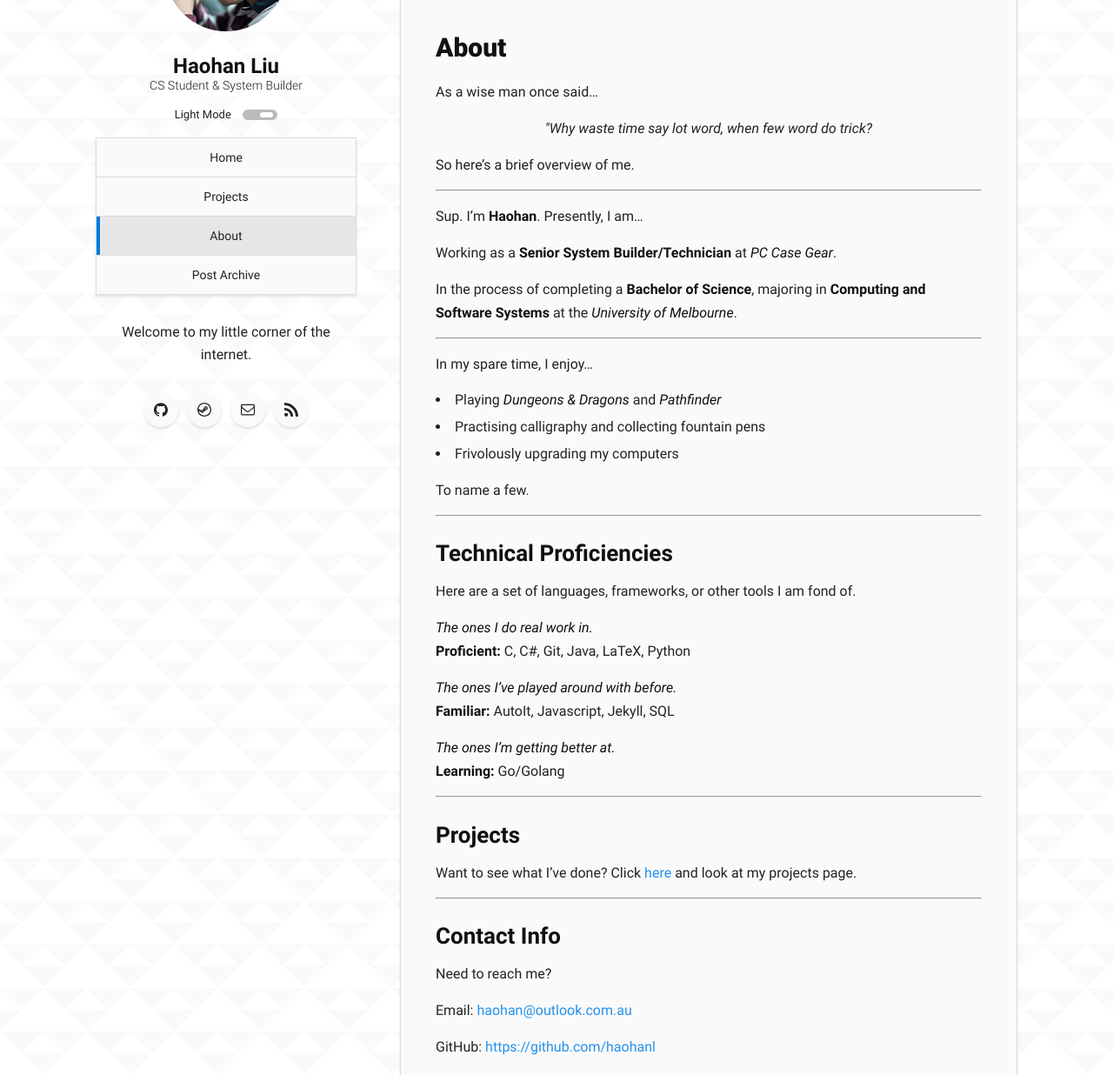
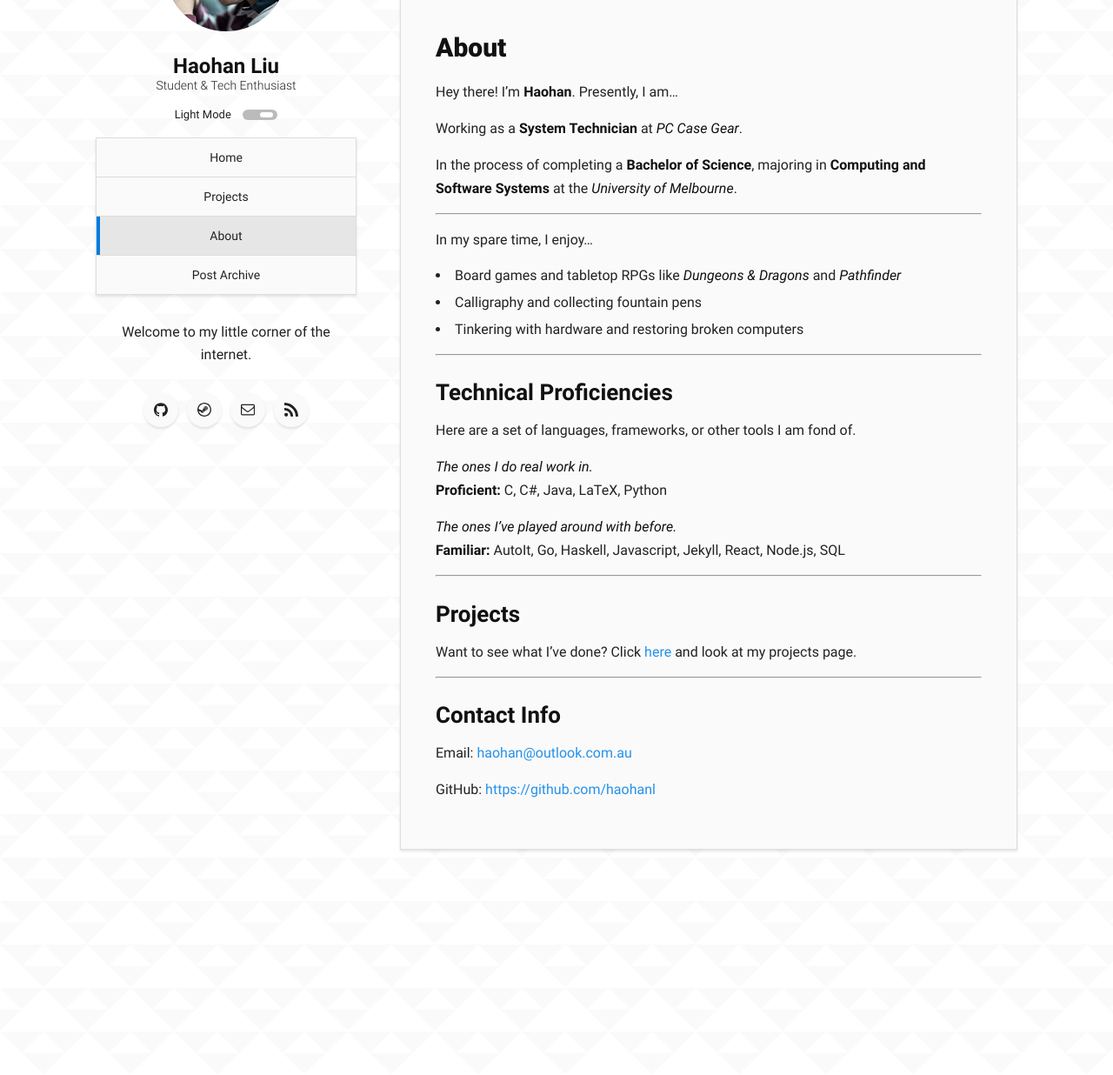
Before and after one commit to haohanl/haohanl.github.io, a Jekyll site: the page built from _pages/about/index.md, in a window 1280 px wide and 1400 px high, cut to the strip 164-1400 px from the top of the window. Shown: the whole strip at 87% size. Built offline with Jekyll 4.4.1, drawn with Linux system fonts in a browser that asks for light colours; Markdown is read by kramdown in place of the engine named in the settings.

```diff
--- a/_config.yml
+++ b/_config.yml
@@ -1,6 +1,6 @@
 # General Settings
 name: Haohan Liu
-job_title: CS Student & System Builder
+job_title: Student & Tech Enthusiast
 email: haohan@outlook.com.au
 description: Welcome to my little corner of the internet.
 avatar: /media/profile/profile.jpg
--- a/_pages/about/index.md
+++ b/_pages/about/index.md
@@ -3,19 +3,10 @@ layout: page
 title:  "About"
 permalink: "/about"
 ---
-
-As a wise man once said...
-
-<p style="text-align: center;"> <i> "Why waste time say lot word, when few word do trick?</i> </p>
-
-So here's a brief overview of me.
-
----
-
-Sup. I'm **Haohan**. Presently, I am...
+Hey there! I'm **Haohan**. Presently, I am...
 
 
-Working as a **Senior System Builder/Technician** at _PC Case Gear_.
+Working as a **System Technician** at _PC Case Gear_.
 
 In the process of completing a **Bachelor of Science**, majoring in **Computing and Software Systems** at the _University of Melbourne_.
 
@@ -23,11 +14,9 @@ In the process of completing a **Bachelor of Science**, majoring in **Computing
 
 In my spare time, I enjoy...
 
-* Playing  _Dungeons & Dragons_ and _Pathfinder_
-* Practising calligraphy and collecting fountain pens
-* Frivolously upgrading my computers
-
-To name a few.
+* Board games and tabletop RPGs like  _Dungeons & Dragons_ and _Pathfinder_
+* Calligraphy and collecting fountain pens
+* Tinkering with hardware and restoring broken computers
 
 ---
 
@@ -37,13 +26,10 @@ To name a few.
 Here are a set of languages, frameworks, or other tools I am fond of.
 
 *The ones I do real work in.*
-**Proficient:** C, C#, Git, Java, LaTeX, Python
+**Proficient:** C, C#, Java, LaTeX, Python
 
 *The ones I've played around with before.*
-**Familiar:** AutoIt, Javascript, Jekyll, SQL
-
-*The ones I'm getting better at.*
-**Learning:** Go/Golang
+**Familiar:** AutoIt, Go, Haskell, Javascript, Jekyll, React, Node.js, SQL
 
 ---
 
@@ -55,10 +41,6 @@ Want to see what I've done? Click [here](/projects) and look at my projects page
 
 ## Contact Info
 
-Need to reach me?
-
 Email: [haohan@outlook.com.au](mailto:haohan@outlook.com.au)
 
 GitHub: [https://github.com/haohanl](https://github.com/haohanl)
-
-Discord: Panda#1799
```
Also changed, not shown: _pages/projects/index.md (+3 -6 lines), _pages/projects/scriptex.md (+3 -2 lines), _pages/projects/tex5e.md (+2 -2 lines), Gemfile.lock.
